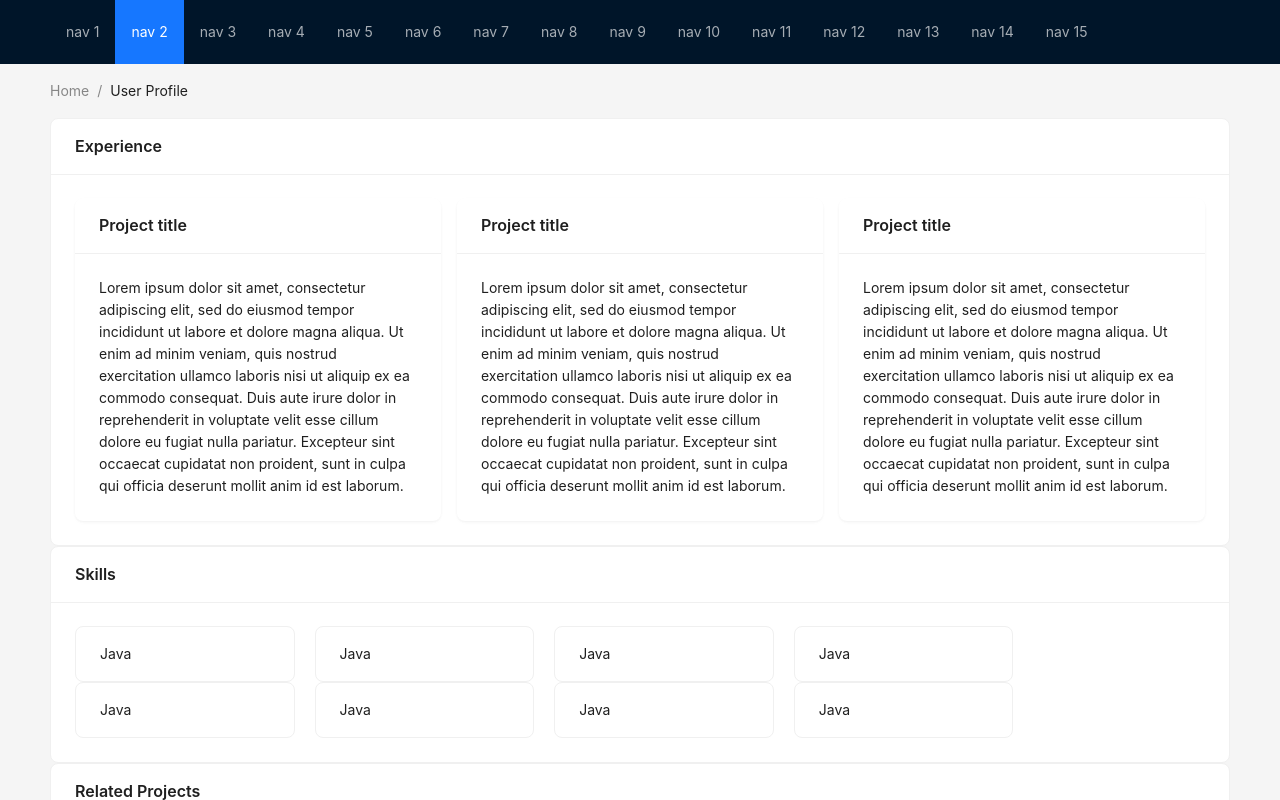
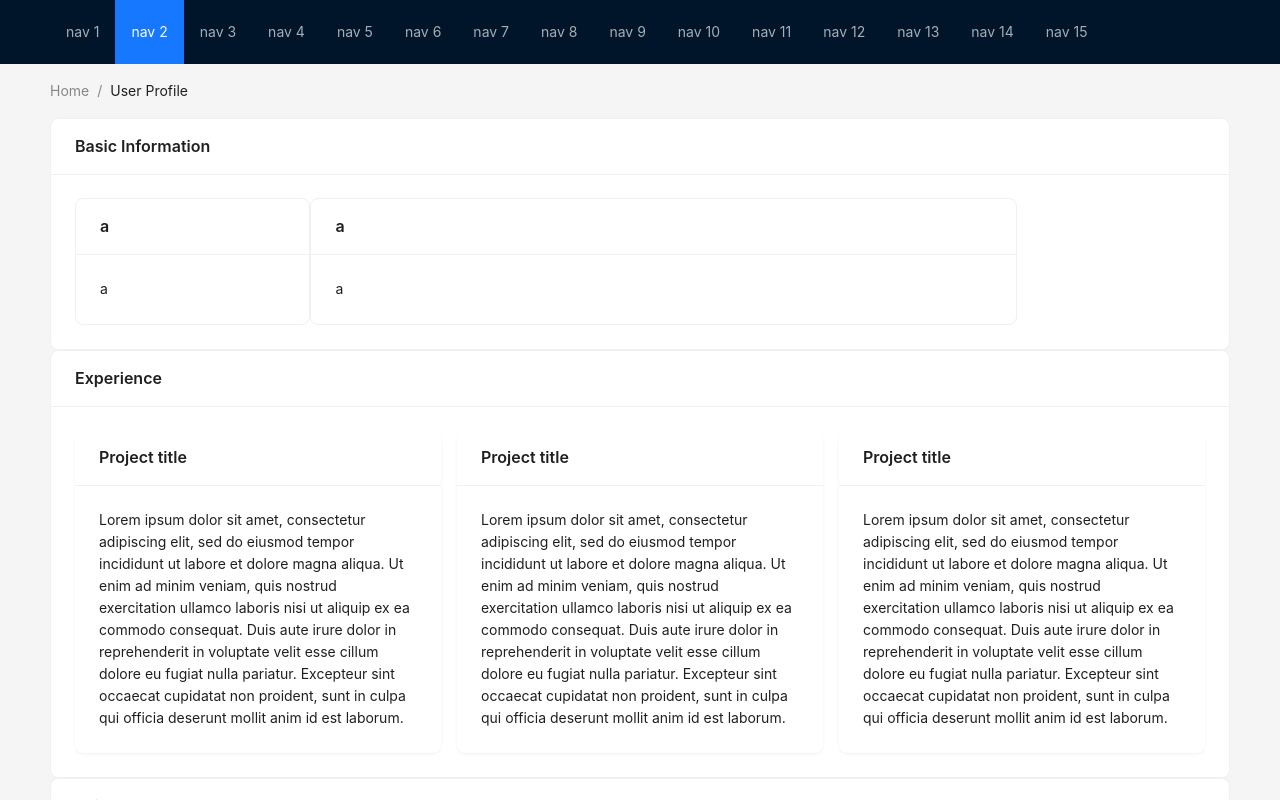
Before and after one commit to foadshariat7/IdeaFactory, a React (Vite) app in the folder idea-factory/: page /userProfile in a window 1280 px wide. Shown: the top 800 px of the page. Built offline with nearby package versions, Linux system fonts and the light colour scheme.

Commit message:
updated components of UserProfile.jsx

```diff
--- a/idea-factory/src/UserProfile.jsx
+++ b/idea-factory/src/UserProfile.jsx
@@ -9,6 +9,7 @@ import ProjectRow from './components/ProjectRow';
 import UserRelatedProjects from './components/UserRelatedProjects';
 import Skill from './components/Skill';
 import Experience from './components/Experience';
+import BasicInformation from './components/BasicInformation';
 
 const UserProfile = () => {
     const {
@@ -44,6 +45,7 @@ const UserProfile = () => {
               <Breadcrumb.Item>Home</Breadcrumb.Item>
               <Breadcrumb.Item>User Profile</Breadcrumb.Item>
             </Breadcrumb>
+            <BasicInformation></BasicInformation>
             <Experience></Experience>
             <Skill></Skill>
             <UserRelatedProjects></UserRelatedProjects>
--- /dev/null
+++ b/idea-factory/src/components/BasicInformation.jsx
@@ -0,0 +1,20 @@
+import React from "react";
+import { Card, Col, Row } from 'antd';
+import ProjectRow from "./ProjectRow";
+
+const BasicInformation = () => {
+  return (
+    <Card title="Basic Information">
+      <Row span={20}>
+      <Col span={5}>
+        <Card title="a">a</Card>
+      </Col>
+      <Col span={15}>
+        <Card title="a">a</Card>
+      </Col>
+      </Row>
+    </Card>
+  )
+}
+
+export default BasicInformation;
--- a/idea-factory/src/components/Skill.jsx
+++ b/idea-factory/src/components/Skill.jsx
@@ -4,7 +4,7 @@ import { Card, Col, Row } from 'antd';
 const Skill = () => {
   return (
     <Card title="Skills">
-      <Row gutter={20}>
+      <Row gutter={25}>
         <Col span={5}>
           <Card type="inner">
             Java
@@ -40,7 +40,7 @@ const Skill = () => {
             Java
           </Card>
         </Col>
-        <Col span={5}>
+                <Col span={5}>
           <Card type="inner">
             Java
           </Card>
```
